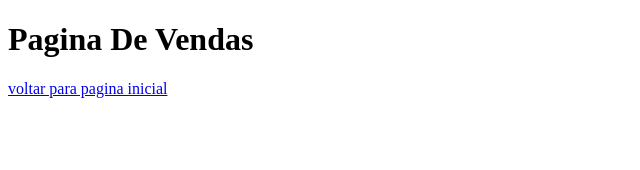
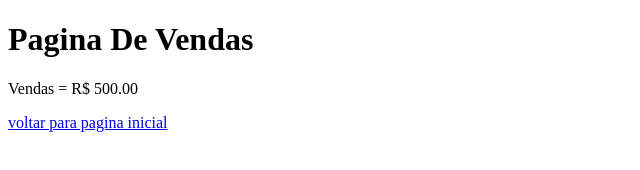
Before and after one commit to messiasnasc/aulagithub, a plain HTML site: page vendas.html in a window 1280 px wide. Shown: the whole page, without its empty margins (0-640 px from the left). Drawn offline with Linux system fonts and the light colour scheme.

Commit message:
Acrescentado valor das vendas

```diff
--- a/vendas.html
+++ b/vendas.html
@@ -7,6 +7,7 @@
 </head>
 <body>
     <h1>Pagina De Vendas</h1>
+    <p>Vendas = R$ 500.00</p>
     <a href="index.html"> voltar para pagina inicial</a>
 </body>
 </html>
```
